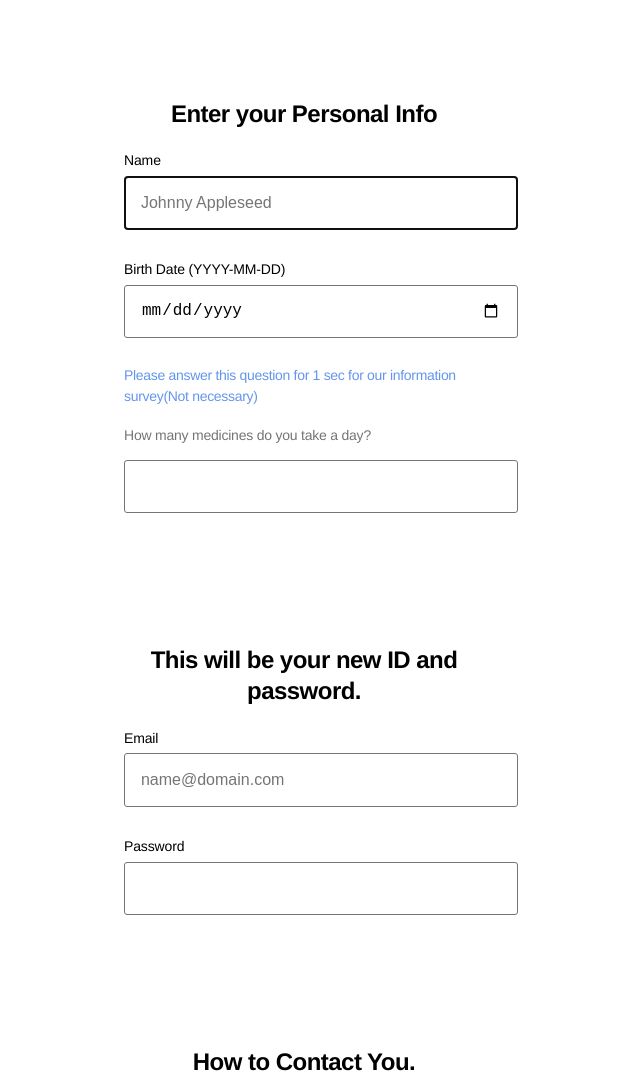
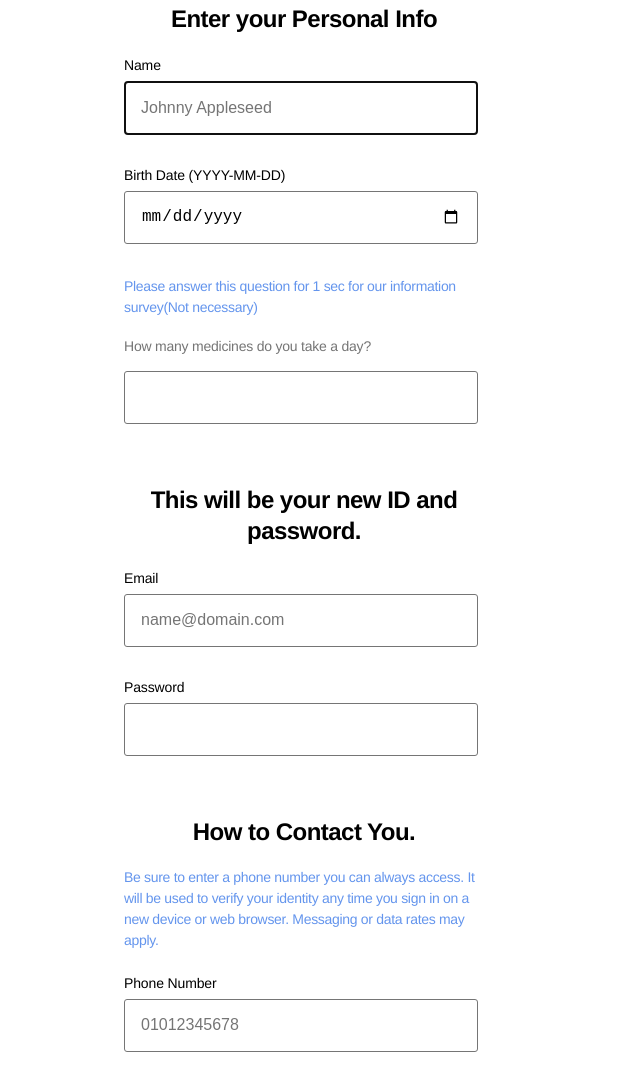
Before and after one commit to 2018155010/HomeworkRepository, a plain HTML site: page LAB3/signup.html in a window 1280 px wide. Shown: the part 185-1266 px from the top of the page, without its empty margins (336-976 px from the left). Drawn offline with Linux system fonts and the light colour scheme.

Commit message:
Fixed Interaction

```diff
--- a/LAB3/main.css
+++ b/LAB3/main.css
@@ -78,18 +78,16 @@ div.imageBox{
     background-color: #f5f5f5;
 }
 
-
 div.log{
     display:block;
-    margin-left:auto;
-    margin-right:auto;
+    margin: auto;
     width: 360px;
 }
 div.signup{
     display:block;
-    block-size: auto;
     padding: 0;
-    margin: -0.004em;
+    margin: auto;
+    margin-bottom: 24px;
 }
 
 div.title{
@@ -104,7 +102,7 @@ div.category{
 }
 
 #selection{
-    width: 360px;
+    width: 308px;
     padding: 16pt;
     background-color: rgb(255, 255, 255);
     border: 1px solid #000000;
@@ -207,12 +205,13 @@ a{
     padding:0 8px;
 }
 
-form{
-    display: block;
-    width: 100%;
+/*form*/
+.centerForm{
+    display:block;
+    width: 360px;
 }
 input[type=text] {
-    width: 360px;
+    width: 320px;
     height: 1.2em;
     font-size: 12pt;
     margin: 8px 0;
@@ -223,7 +222,7 @@ input[type=text] {
 }
 
 input[type=email] {
-    width: 360px;
+    width: 320px;
     height: 1.2em;
     font-size: 12pt;
     margin: 8px 0;
@@ -234,7 +233,7 @@ input[type=email] {
 }
 
 input[type=password] {
-    width: 360px;
+    width: 320px;
     height: 1.2em;
     font-size: 12pt;
     margin: 8px 0;
@@ -245,7 +244,7 @@ input[type=password] {
 }
 
 input[type=date] {
-    width: 360px;
+    width: 320px;
     height: 1.2em;
     font-size: 12pt;
     margin: 8px 0;
@@ -256,7 +255,7 @@ input[type=date] {
 }
 
 input[type=tel] {
-    width: 360px;
+    width: 320px;
     height: 1.2em;
     font-size: 12pt;
     margin: 8px 0;
@@ -267,7 +266,7 @@ input[type=tel] {
 }
 
 input[type=number] {
-    width: 360px;
+    width: 320px;
     height: 1.2em;
     font-size: 12pt;
     margin: 8px 0;
@@ -278,7 +277,7 @@ input[type=number] {
 }
 
 input[type=submit]{
-    width: 360px;
+    width: 354px;
     background-color: black;
     color: white;
     font-size: 14px;
@@ -290,7 +289,7 @@ input[type=submit]{
 }
 
 input[type=reset]{
-    width: 360px;
+    width: 354px;
     background-color: black;
     color: white;
     font-size: 14px;
--- a/LAB3/signup.html
+++ b/LAB3/signup.html
@@ -6,12 +6,12 @@
         <title>Sign Up Page</title>
     </head>
     <body>
-        <div class="log">
         <div>
+            <div class="signup">
                 <h1>Create Your ID</h1>
                 <h3 class="centerText">Do you already have an ID? <a href="login.html">Log in</a></h4>
             </div>
-            <div>
+            <div class="log">
                 <form method = "GET" action = "signup.html">
                     <h2>Enter your Personal Info</h2>
                     <h5>
@@ -36,7 +36,7 @@
                     </div>
                 </form>
             </div>
-            <div>
+            <div class="log">
                 <form method = "GET" action = "signup.html">
                     <h2>This will be your new ID and password.</h2>
                     <h5>
@@ -53,7 +53,7 @@
                     </div>
                 </form>
             </div>
-            <div>
+            <div class="log">
                 <h2>How to Contact You.</h2>
                 <form method = "GET" action = "signup.html">
                     <h4>Be sure to enter a phone number you can always access.
@@ -75,6 +75,7 @@
                     </h5>
                 </form>
             </div>
+            <div class="log">
                 <div id="selection">
                     <form method = "GET" action="signup.html">
                         <h6>
@@ -109,7 +110,9 @@
 
                     </form>
                 </div>
-            <div>
+            </div>
+
+            <div class="log">
                 <div class="signup">
                     <input type = "submit" value="Join">
                     <input type = "reset" value="Reset">
```
Also changed, not shown: LAB3/login.html (+14 -9 lines). Lines whose indentation alone changed are shown as unchanged.
